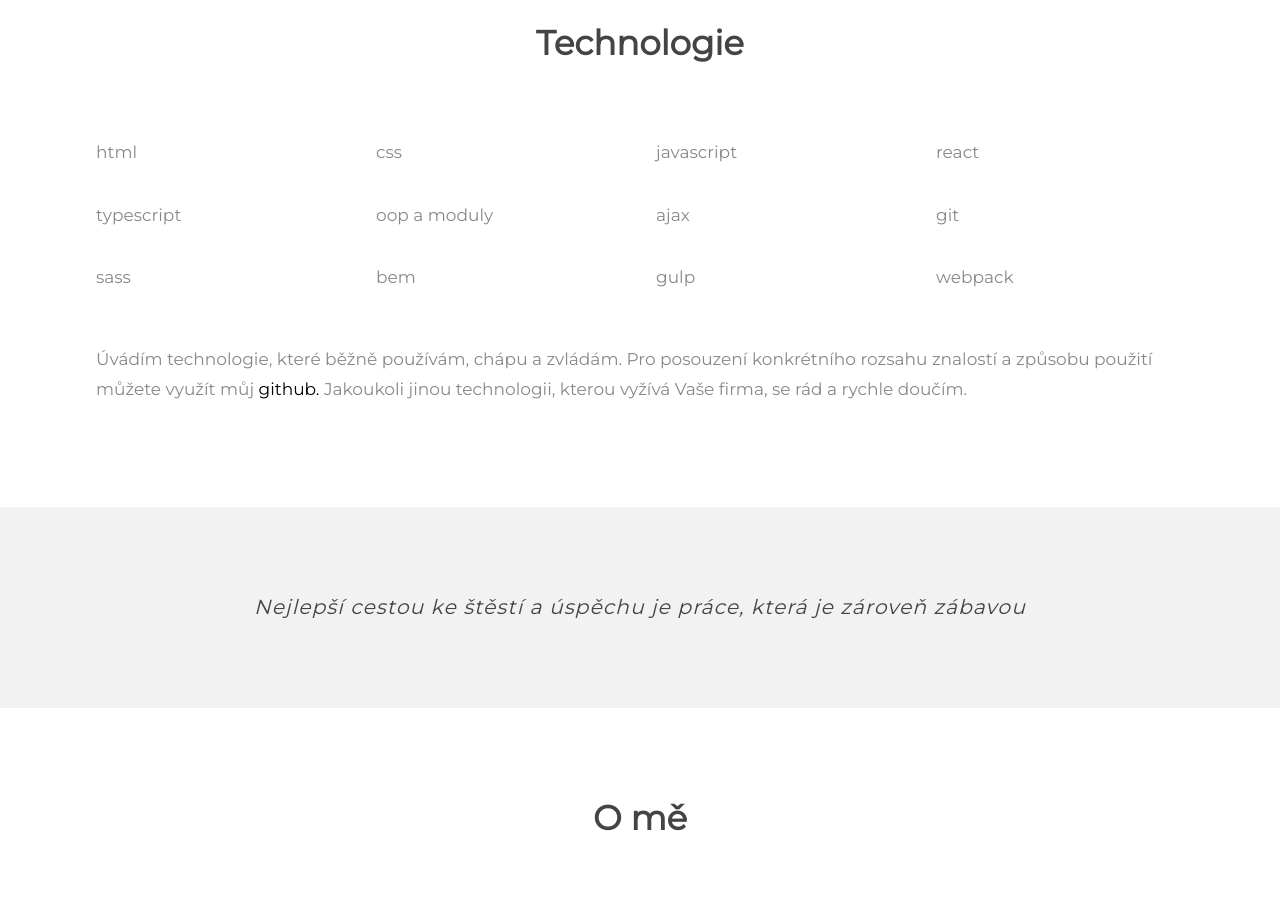
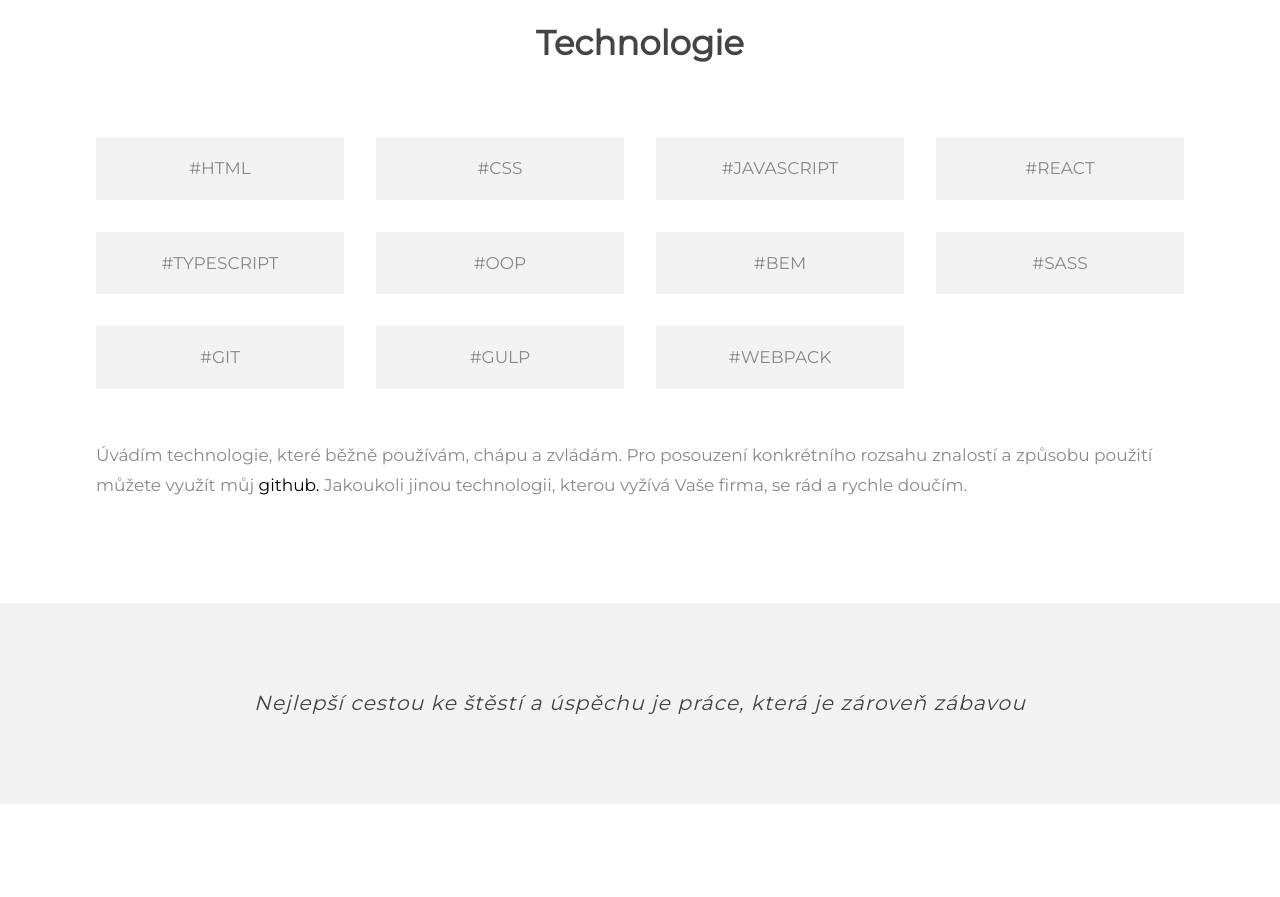
Before and after one commit to petrzabransky/petrzabransky, a React (Create React App) app: page / in a window 1280 px wide. Shown: the part 1820-2717 px from the top of the page. Built offline with nearby package versions, Linux system fonts and the light colour scheme.

Commit message:
Technology as Data Label

```diff
--- a/src/components/block/technology/Technology.tsx
+++ b/src/components/block/technology/Technology.tsx
@@ -2,6 +2,8 @@ import "./Technology.scss";
 import Section from "../../layout/section/Section";
 import Container from "../../layout/container/Container";
 import Grid from "../../layout/grid/Grid";
+import Label from "../../component/label/Label";
+import dataTechnology from "../../../data/dataTechnology";
 
 interface Props {
 	id: string;
@@ -13,18 +15,14 @@ const Technology = ({ id }: Props) => {
 			<Container>
 				<h2 className="heading heading--header text-center">Technologie</h2>
 				<Grid col={"4"} gap={32}>
-					<span className="hashtag hashtag--big">html</span>
-					<span className="hashtag hashtag--big">css</span>
-					<span className="hashtag hashtag--big">javascript</span>
-					<span className="hashtag hashtag--big">react</span>
-					<span className="hashtag hashtag--big">typescript</span>
-					<span className="hashtag hashtag--big">oop a moduly</span>
-					<span className="hashtag hashtag--big">ajax</span>
-					<span className="hashtag hashtag--big">git</span>
-					<span className="hashtag hashtag--big">sass</span>
-					<span className="hashtag hashtag--big">bem</span>
-					<span className="hashtag hashtag--big">gulp</span>
-					<span className="hashtag hashtag--big">webpack</span>
+					{
+						dataTechnology.map((one, index) => {
+							return (
+								<Label key={index} text={one} />
+							)
+						})
+
+					}
 				</Grid>
 
 				<p>
--- /dev/null
+++ b/src/components/component/label/Label.scss
@@ -0,0 +1,15 @@
+@import "../../../styles/variable.scss";
+
+.label {
+	background: $color-light;
+	padding: 16px;
+	display: flex;
+	justify-content: center;
+	align-items: center;
+
+	&__text {
+		text-transform: uppercase;
+		font-size: 1rem;
+		font-weight: normal;
+	}
+}
--- /dev/null
+++ b/src/components/component/label/Label.tsx
@@ -0,0 +1,14 @@
+import "./Label.scss";
+
+interface Props {
+	text: string
+}
+
+const Label = ({ text }: Props) => {
+	return (
+		<article className="label">
+			<h3 className="label__text">#{text}</h3>
+		</article>
+	)
+}
+export default Label;
--- /dev/null
+++ b/src/data/dataTechnology.tsx
@@ -0,0 +1,15 @@
+const dataTechnology = [
+	"html",
+	"css",
+	"javascript",
+	"react",
+	"typescript",
+	"oop",
+	"bem",
+	"sass",
+	"git",
+	"gulp",
+	"webpack",
+];
+
+export default dataTechnology;
```
